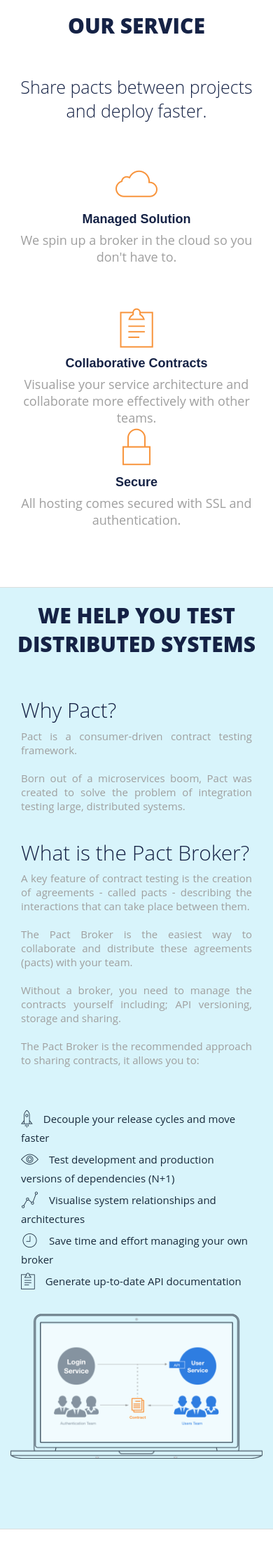
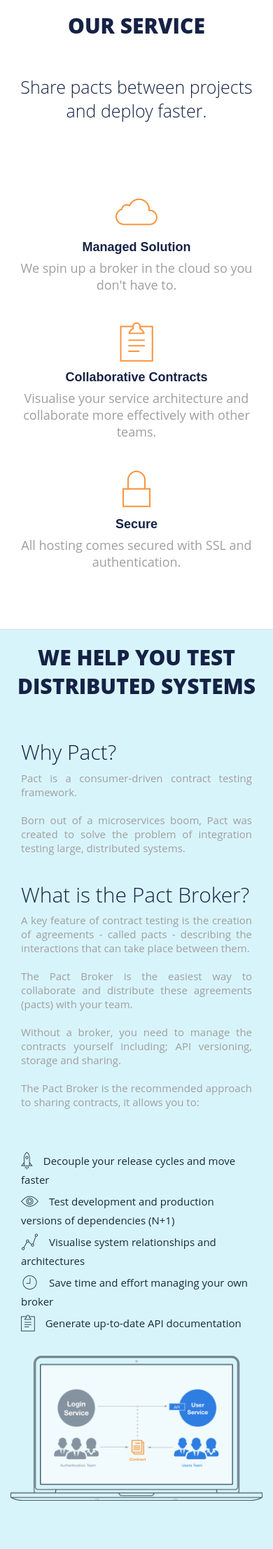
Before and after one commit to DiUS/pact-website, a Jekyll site: the page built from index.html, in a window 390 px wide. Shown: the part 661-2875 px from the top of the page at 70% size. Built offline with Jekyll 4.4.1, drawn with Linux system fonts in a browser that asks for light colours; nearby versions of some CDN libraries; library files that are not in the unit come from our copies.

Commit message:
Bug: adjust services icons margins

```diff
--- a/_sass/components/_what-we-do.scss
+++ b/_sass/components/_what-we-do.scss
@@ -104,3 +104,9 @@
 #what-we-do .btn-outlined:hover{
   color: #fff;
 }
+
+@media only screen and (max-width:768px) {
+  .item-container .item-what-we-do {
+    margin-top: 40px!important;
+  }
+}
```
